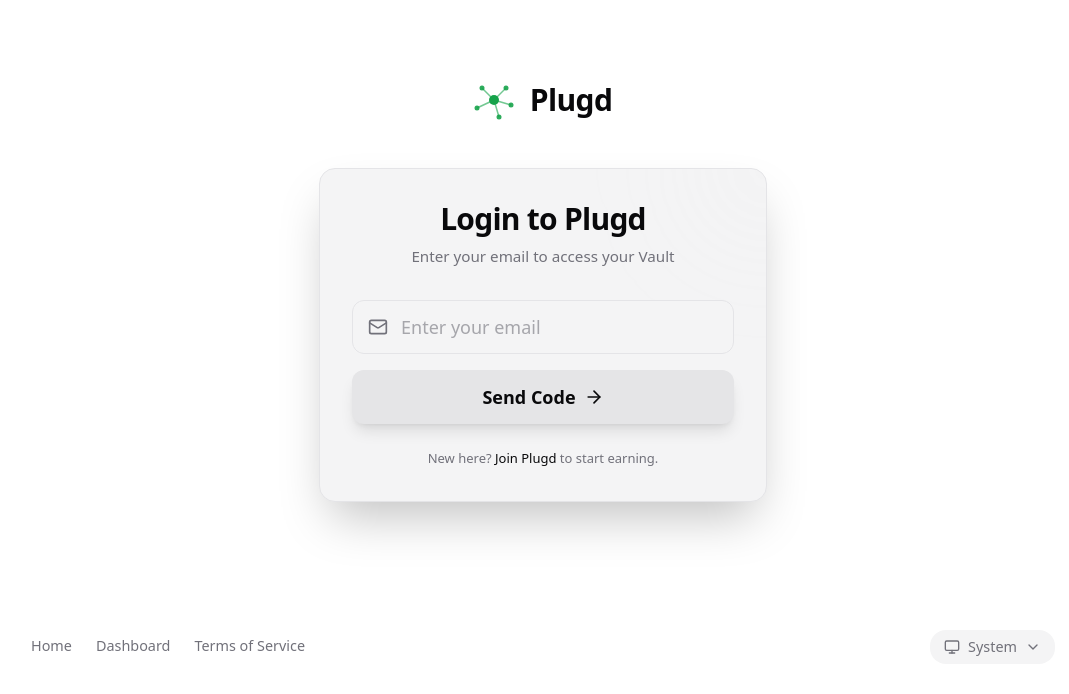
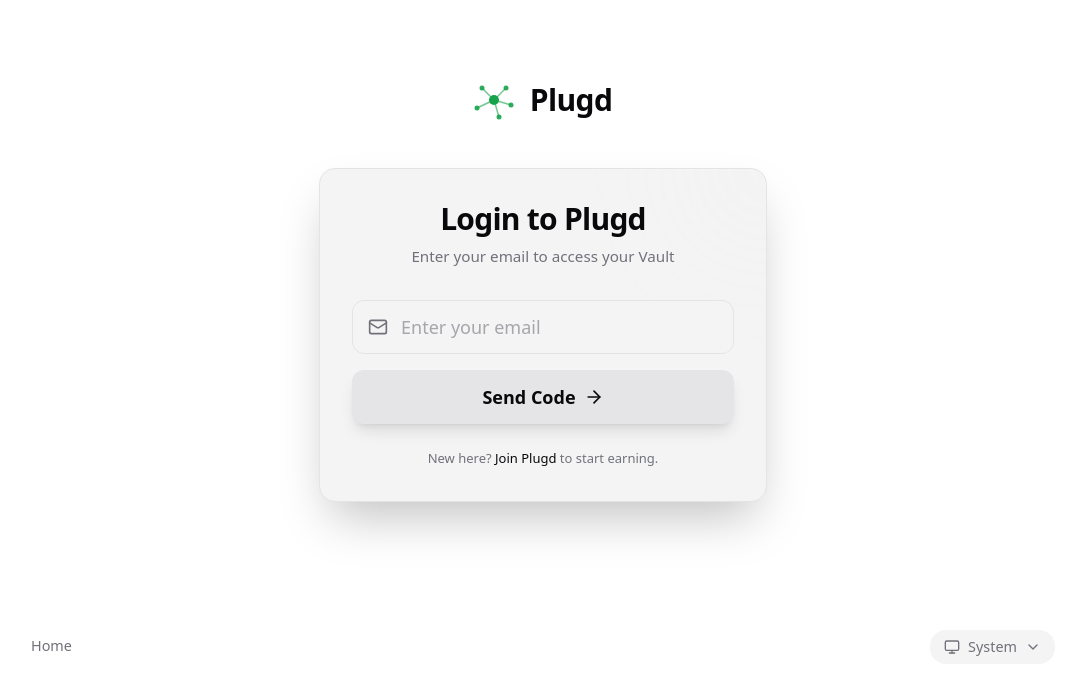
Before and after one commit to Ravishankar802/The-Plugd, a Next.js app: page /login in a window 1280 px wide. Shown: the top 694 px of the page, without its empty margins (97-1166 px from the left). Built offline with nearby package versions, Linux system fonts and the light colour scheme.

Commit message:
Configure specific footer for login page with only Home link and dark mode toggle

```diff
--- a/src/app/login/page.tsx
+++ b/src/app/login/page.tsx
@@ -270,7 +270,7 @@ function LoginContent() {
       </div>
 
       <div className="w-full max-w-5xl mt-auto">
-        <Footer showBorder={false} />
+        <Footer showBorder={false} isLogin={true} />
       </div>
 
       <ReferralModal
--- a/src/components/Footer.tsx
+++ b/src/components/Footer.tsx
@@ -10,6 +10,7 @@ interface FooterProps {
   showBorder?: boolean;
   variant?: 'default' | 'white';
   minimal?: boolean;
+  isLogin?: boolean;
   onStartEarning?: () => void;
 }
 
@@ -17,6 +18,7 @@ export default function Footer({
   showBorder = true,
   variant = 'default',
   minimal = false,
+  isLogin = false,
   onStartEarning
 }: FooterProps) {
   const isWhite = variant === 'white';
@@ -152,7 +154,11 @@ export default function Footer({
           </div>
         ) : (
           <div className="flex flex-col md:flex-row items-center justify-center md:justify-between gap-6 relative w-full">
-            {isDashboard ? (
+            {isLogin ? (
+              <div className={`flex flex-col md:flex-row items-center gap-4 md:gap-6 text-sm md:text-[0.9rem] ${textColor} font-medium w-full md:w-auto`}>
+                <Link href="/" className="transition-colors">Home</Link>
+              </div>
+            ) : isDashboard ? (
               <>
                 {/* Dashboard style: Centered Home */}
                 <div className={`md:absolute md:left-1/2 md:-translate-x-1/2 flex items-center justify-center gap-6 text-[0.9rem] ${textColor} font-medium`}>
```
